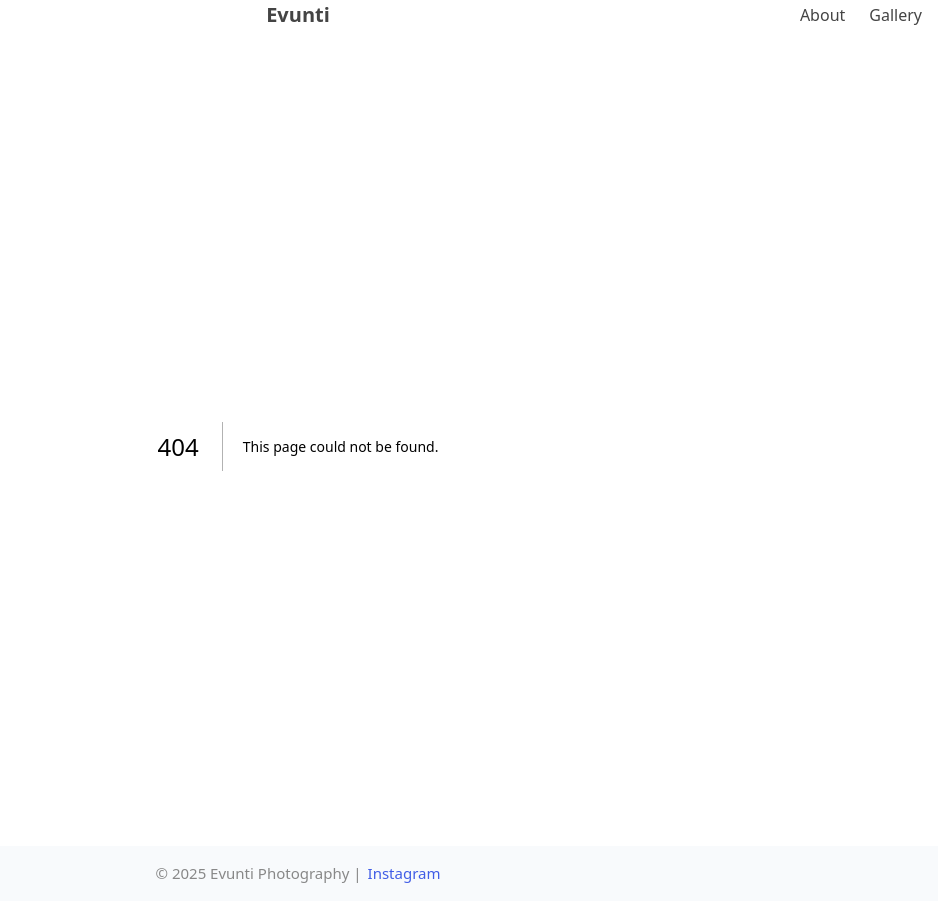
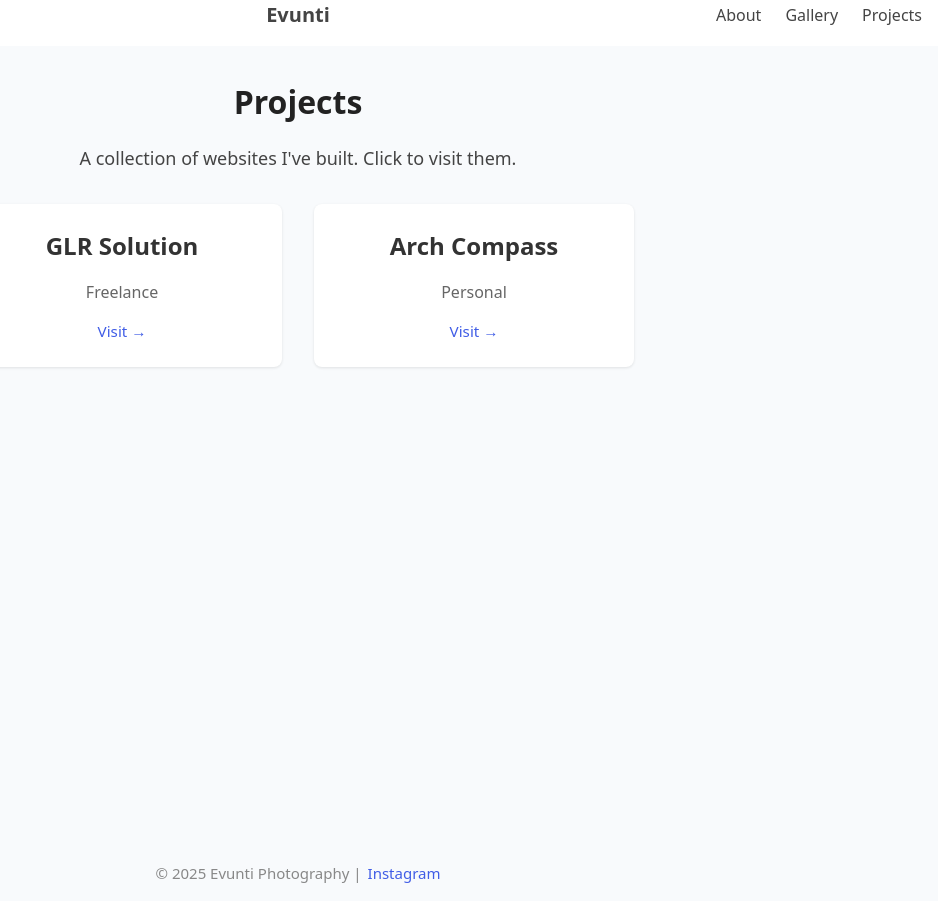
Before and after one commit to evunti/PhotoLib, a Next.js app: page /projects in a window 1280 px wide. Before the commit this address had no page. Shown: the whole page, without its empty margins (342-1280 px from the left). Built offline with nearby package versions, Linux system fonts and the light colour scheme.

Commit message:
added projects

```diff
--- a/src/app/about/page.tsx
+++ b/src/app/about/page.tsx
@@ -23,9 +23,9 @@ export default function AboutPage() {
       >
         <div className="text-white mb-4 w-full">
           <p>
-            Welcome to my Photo Gallery! Among these pages, you will find a
-            collection of my photos, organized into albums. This is a simple
-            gallery built with Next.js and Sanity.
+            Welcome to my website! Among these pages, you will find a collection
+            of my photos, organized into albums, as well as some projects I've
+            done. This website was built with Next.js and Sanity.
           </p>
         </div>
       </div>
--- a/src/app/page.tsx
+++ b/src/app/page.tsx
@@ -9,8 +9,9 @@ export default function AboutPage() {
       >
         <div className="rounded-2xl py-8 px-6 w-full max-w-[600px] mx-auto mb-[17rem]">
           <p>
-            Welcome to my Photo Gallery! Among these pages, you will find a
-            collection of photos, organized into albums.
+            Welcome to my website! Among these pages, you will find a collection
+            of my photos, organized into albums, as well as some projects I've
+            done. This website was built with Next.js and Sanity.
           </p>
         </div>
       </div>
--- /dev/null
+++ b/src/app/projects/page.tsx
@@ -0,0 +1,128 @@
+"use client";
+
+export default function ProjectsPage() {
+  const projects = [
+    {
+      title: "GLR Solution",
+      description: "Freelance",
+      url: "https://glr-solution.com/",
+      image: "/images/glr.png", // You can add project images here
+    },
+    {
+      title: "Arch Compass",
+      description: "Personal",
+      url: "https://arch-compass-liart.vercel.app/",
+      image: "/images/arch.png", // You can add project images here
+    },
+  ];
+
+  return (
+    <main
+      style={{
+        background: "#f8fafc",
+        minHeight: "100vh",
+        padding: "2rem",
+        display: "flex",
+        flexDirection: "column",
+        alignItems: "center",
+      }}
+    >
+      <h1
+        style={{
+          fontSize: "2rem",
+          fontWeight: 600,
+          marginBottom: "1.2rem",
+          color: "#222",
+          textAlign: "center",
+        }}
+      >
+        Projects
+      </h1>
+      <p
+        style={{
+          color: "#444",
+          fontSize: 18,
+          textAlign: "center",
+          margin: "0 0 2rem 0",
+          maxWidth: 700,
+        }}
+      >
+        A collection of websites I've built. Click to visit them.
+      </p>
+      <div
+        style={{
+          display: "flex",
+          flexWrap: "wrap",
+          gap: "2rem",
+          justifyContent: "center",
+          width: "100%",
+          maxWidth: 1200,
+        }}
+      >
+        {projects.map((project) => (
+          <a
+            key={project.title}
+            href={project.url}
+            target="_blank"
+            rel="noopener noreferrer"
+            style={{
+              textDecoration: "none",
+              color: "inherit",
+              minWidth: 260,
+              maxWidth: 320,
+              flex: "1 1 260px",
+              display: "flex",
+              flexDirection: "column",
+              alignItems: "center",
+              transition: "box-shadow 0.2s",
+              cursor: "pointer",
+              background: "#fff",
+              borderRadius: "0.5rem",
+              padding: "1.5rem",
+              boxShadow: "0 1px 3px rgba(0,0,0,0.1)",
+            }}
+            onMouseEnter={(e) => {
+              e.currentTarget.style.boxShadow = "0 4px 12px rgba(0,0,0,0.15)";
+            }}
+            onMouseLeave={(e) => {
+              e.currentTarget.style.boxShadow = "0 1px 3px rgba(0,0,0,0.1)";
+            }}
+          >
+            <h2
+              style={{
+                fontSize: "1.5rem",
+                fontWeight: 600,
+                margin: 0,
+                color: "#333",
+                textAlign: "center",
+                marginBottom: "0.5rem",
+              }}
+            >
+              {project.title}
+            </h2>
+            <p
+              style={{
+                fontSize: "1rem",
+                color: "#666",
+                textAlign: "center",
+                margin: "0.5rem 0 1rem 0",
+              }}
+            >
+              {project.description}
+            </p>
+            <p
+              style={{
+                fontSize: "0.95rem",
+                color: "#405de6",
+                fontWeight: 500,
+                margin: 0,
+              }}
+            >
+              Visit →
+            </p>
+          </a>
+        ))}
+      </div>
+    </main>
+  );
+}
--- a/src/components/AlbumNavBar.tsx
+++ b/src/components/AlbumNavBar.tsx
@@ -37,6 +37,12 @@ export function AlbumNavBar() {
             >
               Gallery
             </Link>
+            <Link
+              href="/projects"
+              className="text-[#444444] font-medium no-underline"
+            >
+              Projects
+            </Link>
           </>
         )}
         {isMobile && (
@@ -66,6 +72,13 @@ export function AlbumNavBar() {
             >
               Gallery
             </Link>
+            <Link
+              href="/projects"
+              className="block px-[14px] py-[10px] no-underline text-[#444] bg-[#f8fafc] font-semibold text-[15px] transition-colors duration-200 text-left hover:bg-[#e5e7eb]"
+              onClick={() => setDropdownOpen(false)}
+            >
+              Projects
+            </Link>
           </div>
         )}
       </div>
```
